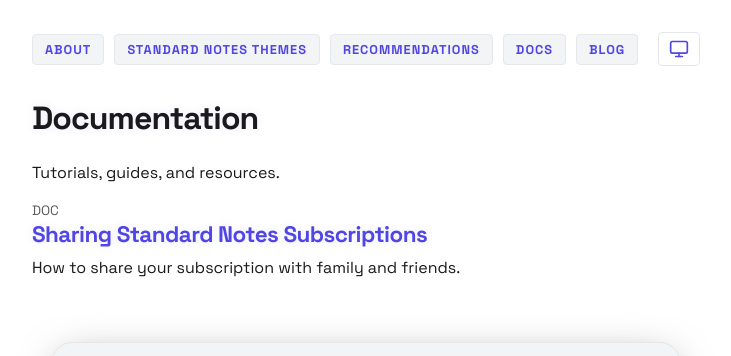
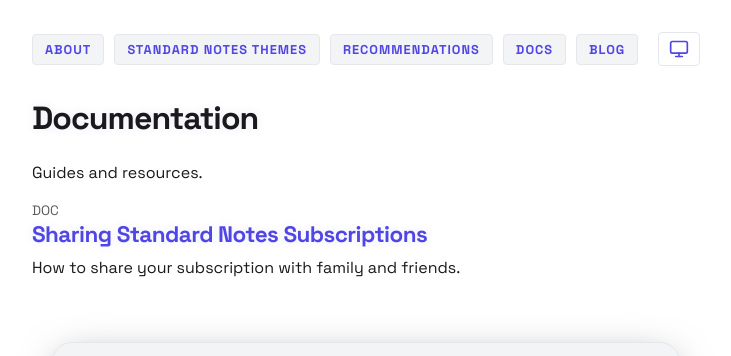
Before and after one commit to PASSK3YS/PASSK3YS.github.io, a Jekyll site: the page built from docs.md, in a window 1280 px wide. Shown: the top 356 px of the page, without its empty margins (274-1005 px from the left). Built offline with Jekyll 4.4.1, drawn with Linux system fonts in a browser that asks for light colours.

Commit message:
chore: update docs section

```diff
--- a/docs.md
+++ b/docs.md
@@ -6,7 +6,7 @@
 
 <div class="page-content">
   <h1>Documentation</h1>
-  <p>Tutorials, guides, and resources.</p>
+  <p>Guides and resources.</p>
 
   <ul class="post-list" style="list-style: none; padding: 0;">
     {% for doc in site.docs %}
```
